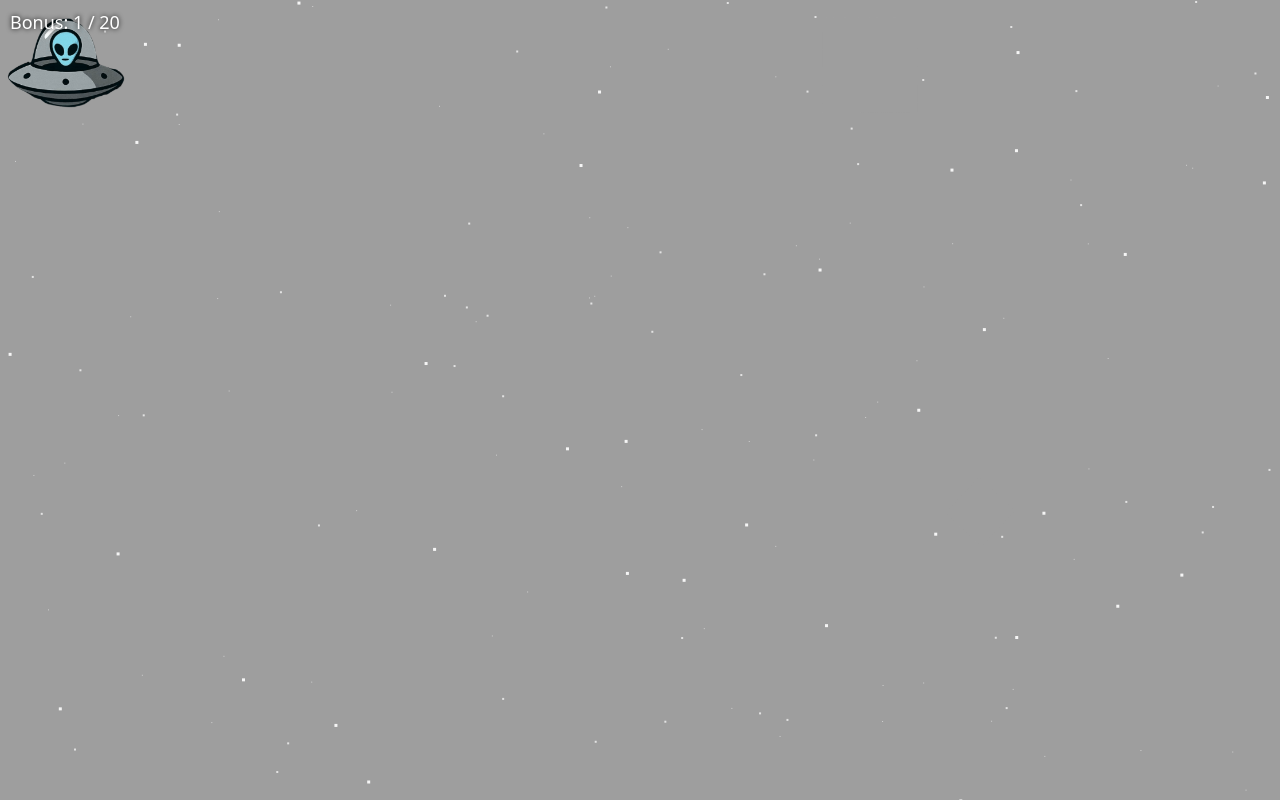
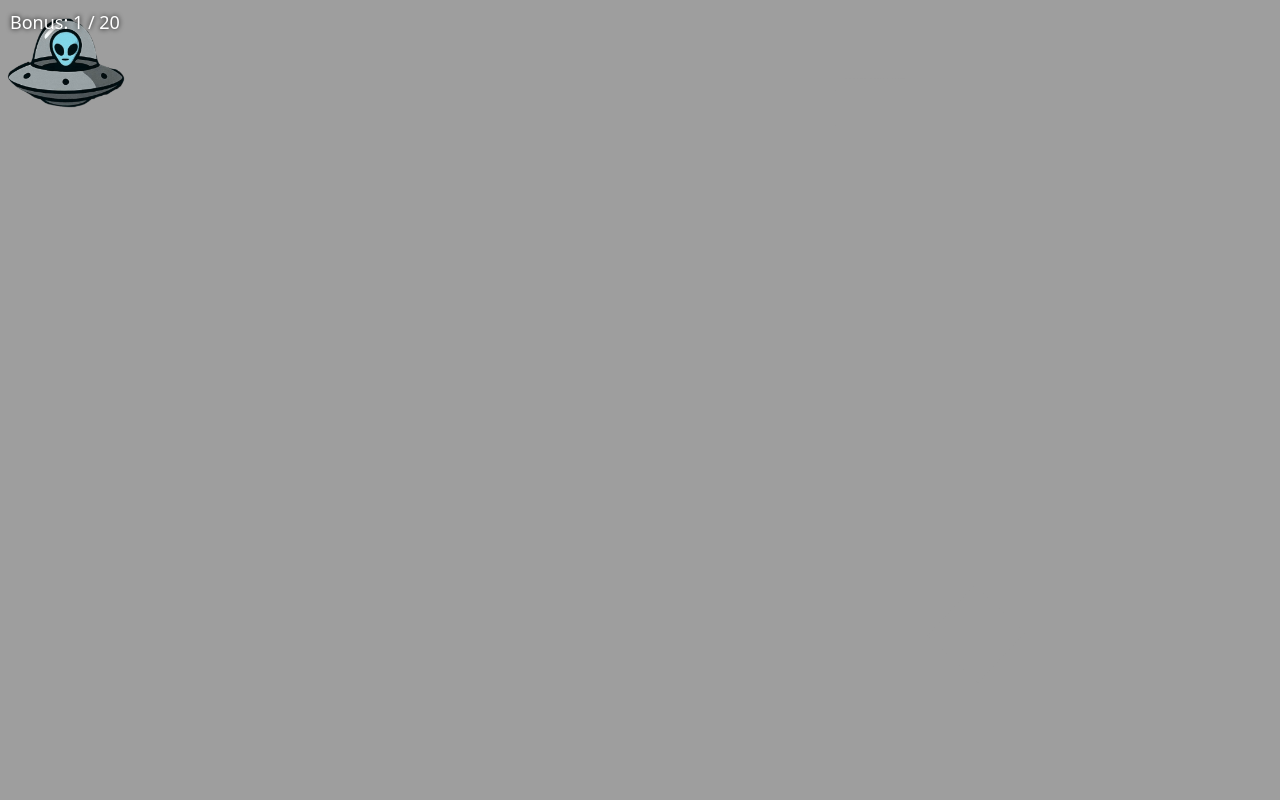
Before and after one commit to Annnnnnnnnnna/Space-Arc-Game, a plain HTML site: page index.html in a window 1280 px wide. Both pictures are taken after a click on the button "Start Game". Drawn offline with Linux system fonts and the light colour scheme.

Commit message:
Refactor game code and remove parallax stars
Refactor game logic and remove star functionality.

```diff
--- a/index.html
+++ b/index.html
@@ -101,64 +101,19 @@
     const startScreen = document.getElementById('startScreen');
     const startBtn = document.getElementById('startBtn');
 
-    let state = 'start'; // 'start', 'playing', 'victoryGlow', 'gameOver'
+    let state = 'start'; // start, playing, victoryGlow, gameOver
 
-    // ---------- PARALLAX STARS ----------
-    let stars = [];
-    const starLayers = [
-      { count: 70, speed: 15, size: 1, alpha: 0.5 },  // far layer
-      { count: 50, speed: 30, size: 2, alpha: 0.7 },  // middle layer
-      { count: 35, speed: 55, size: 3, alpha: 0.9 }   // near layer
-    ];
-
-    function initStars() {
-      stars = [];
-      starLayers.forEach(layer => {
-        for (let i = 0; i < layer.count; i++) {
-          stars.push({
-            x: Math.random() * canvas.width,
-            y: Math.random() * canvas.height,
-            speed: layer.speed,
-            size: layer.size,
-            alpha: layer.alpha
-          });
-        }
-      });
-    }
-
-    function updateStars(dt) {
-      stars.forEach(star => {
-        star.y += star.speed * dt;
-        if (star.y > canvas.height) {
-          star.y = -star.size;
-          star.x = Math.random() * canvas.width;
-        }
-      });
-    }
-
-    function drawStars() {
-      stars.forEach(star => {
-        ctx.save();
-        ctx.globalAlpha = star.alpha;
-        ctx.fillStyle = 'white';
-        ctx.fillRect(star.x, star.y, star.size, star.size);
-        ctx.restore();
-      });
-    }
-
-    // ---------- CANVAS RESIZE ----------
     function resizeCanvas() {
       canvas.width = window.innerWidth;
       canvas.height = window.innerHeight;
-      initStars();
     }
     window.addEventListener('resize', resizeCanvas);
     resizeCanvas();
 
-    // ---------- IMAGES ----------
+    // Load images
     const bgImg = new Image();
     const playerImg = new Image();
-    const meteorImg1 = new Image(); // p.png
+    const meteorImg1 = new Image();
     const meteorImg2 = new Image(); // i.png
     const bonusImg = new Image();
 
@@ -173,34 +128,23 @@
 
     allImages.forEach(img => img.onload = () => {
       imagesLoaded++;
-      if (imagesLoaded === allImages.length) {
-        startMainLoop();
-      }
+      if (imagesLoaded === allImages.length) init();
     });
 
-    // ---------- GAME STATE ----------
-    let player;
-    let meteors = [];
-    let bonuses = [];
-    let lastTime = 0;
-    let meteorSpawnTimer = 0;
-    let bonusSpawnTimer = 0;
+    let player, meteorites = [], bonuses = [];
+    let lastTime = 0, meteorSpawnTimer = 0, bonusSpawnTimer = 0;
     let collectedBonuses = 0;
 
-    const METEOR_SPAWN_INTERVAL = 600;   // ms
-    const BONUS_SPAWN_INTERVAL  = 1700;  // ms
-    const METEOR_ACCELERATION   = 400;   // px/s^2
-    const TARGET_BONUSES        = 20;
+    const METEOR_SPAWN_INTERVAL = 600;
+    const BONUS_SPAWN_INTERVAL  = 1700;
+    const METEOR_ACCEL = 400;        // вертикальне прискорення
+    const TARGET_BONUSES = 20;
 
     const keys = {};
     const victoryGlow = { active: false, time: 0, duration: 1.2 };
 
-    window.addEventListener('keydown', e => {
-      keys[e.key] = true;
-    });
-    window.addEventListener('keyup', e => {
-      keys[e.key] = false;
-    });
+    window.addEventListener('keydown', e => keys[e.key] = true);
+    window.addEventListener('keyup', e => keys[e.key] = false);
 
     canvas.addEventListener('mousemove', e => {
       if (!player || (state !== 'playing' && state !== 'victoryGlow')) return;
@@ -218,22 +162,20 @@
       if (player.y + player.height > canvas.height) player.y = canvas.height - player.height;
     }
 
-    function startMainLoop() {
+    function init() {
       lastTime = performance.now();
       requestAnimationFrame(gameLoop);
     }
 
     function resetGame() {
-      meteors = [];
+      meteorites = [];
       bonuses = [];
       collectedBonuses = 0;
       victoryGlow.active = false;
       victoryGlow.time = 0;
       state = 'playing';
 
-      const playerWidth = 130;
-      const playerHeight = 130;
-
+      const playerWidth = 130, playerHeight = 130;
       player = {
         x: canvas.width / 2 - playerWidth / 2,
         y: canvas.height - playerHeight - 40,
@@ -258,39 +200,27 @@
       gameOverScreen.style.display = 'none';
     };
 
-    // ---------- METEOR CONFIG ----------
-    const meteorSizeTypes = [
-      { size: 50, speedMin: 280, speedMax: 360 }, // small
-      { size: 70, speedMin: 240, speedMax: 310 }, // medium
-      { size: 95, speedMin: 200, speedMax: 270 }  // large
-    ];
+    function spawnMeteor() {
+      const size = 70;
+      const x = Math.random() * (canvas.width - size);
+      const baseSpeed = 250 + Math.random() * 280; // вертикальна швидкість (швидко)
+      const type = Math.random() < 0.5 ? meteorImg1 : meteorImg2; // випадковий спрайт
 
-    function getRandomMeteorType() {
-      const r = Math.random();
-      if (r < 0.45) return meteorSizeTypes[0];
-      if (r < 0.8)  return meteorSizeTypes[1];
-      return meteorSizeTypes[2];
-    }
+      // Горизонтальна швидкість (для польоту під кутом)
+      const vx = (Math.random() * 200) - 100; // від -100 до 100 px/s
 
-    function spawnMeteor() {
-      const typeInfo = getRandomMeteorType();
-      const size = typeInfo.size;
-      const x = Math.random() * (canvas.width - size);
-      const baseSpeed = typeInfo.speedMin + Math.random() * (typeInfo.speedMax - typeInfo.speedMin);
-      const sprite = Math.random() < 0.5 ? meteorImg1 : meteorImg2;
+      // Початковий кут та швидкість обертання
+      const angle = Math.random() * Math.PI * 2;
+      const angleSpeed = (Math.random() * 2 - 1) * 3; // від -3 до 3 рад/с
 
-      const vx = (Math.random() * 220) - 110; // horizontal speed
-      const angle = Math.random() * Math.PI * 2;
-      const angleSpeed = (Math.random() * 2 - 1) * 3; // rotation speed
-
-      meteors.push({
+      meteorites.push({
         x,
         y: -size,
         width: size,
         height: size,
         speed: baseSpeed,
         vx,
-        img: sprite,
+        img: type,
         angle,
         angleSpeed,
         exploding: false,
@@ -302,17 +232,11 @@
       const size = 50;
       const x = Math.random() * (canvas.width - size);
       const speed = 150 + Math.random() * 180;
-      bonuses.push({
-        x,
-        y: -size,
-        width: size,
-        height: size,
-        speed
-      });
+      bonuses.push({ x, y: -size, width: size, height: size, speed });
     }
 
-    function triggerAllMeteorExplosions() {
-      meteors.forEach(m => {
+    function triggerMeteorExplosions() {
+      meteorites.forEach(m => {
         m.exploding = true;
         m.explosionTime = 0;
         m.speed = 0;
@@ -321,11 +245,8 @@
     }
 
     function update(dt) {
-      // Stars always move
-      updateStars(dt);
-
       if (state === 'playing') {
-        // Optional keyboard support in addition to mouse
+        // optional keyboard control
         if (keys['ArrowLeft'] || keys['a'] || keys['A']) player.x -= player.speed * dt;
         if (keys['ArrowRight'] || keys['d'] || keys['D']) player.x += player.speed * dt;
         if (keys['ArrowUp'] || keys['w'] || keys['W']) player.y -= player.speed * dt;
@@ -346,14 +267,14 @@
           bonusSpawnTimer = 0;
         }
 
-        // Update meteors
-        meteors.forEach(m => {
+        meteorites.forEach(m => {
           if (!m.exploding) {
-            m.speed += METEOR_ACCELERATION * dt;
+            m.speed += METEOR_ACCEL * dt;   // прискорення вниз
             m.y += m.speed * dt;
-            m.x += m.vx * dt;
-            m.angle += m.angleSpeed * dt;
+            m.x += m.vx * dt;               // рух вбік
+            m.angle += m.angleSpeed * dt;   // обертання
 
+            // якщо сильно вилітає за межі по X — трохи "повертаємо" назад
             if (m.x < -m.width * 2 || m.x > canvas.width + m.width * 2) {
               m.x = Math.random() * (canvas.width - m.width);
             }
@@ -363,38 +284,27 @@
         });
 
         const EXPLOSION_DURATION = 0.35;
-        meteors = meteors.filter(m =>
+        meteorites = meteorites.filter(m =>
           m.exploding ? m.explosionTime < EXPLOSION_DURATION
                       : m.y < canvas.height + m.height
         );
 
-        // Update bonuses
-        bonuses.forEach(b => {
-          b.y += b.speed * dt;
-        });
+        bonuses.forEach(b => b.y += b.speed * dt);
         bonuses = bonuses.filter(b => b.y < canvas.height + b.height);
 
-        // Check collision with meteors
-        for (let m of meteors) {
+        for (let m of meteorites) {
           if (!m.exploding && isColliding(player, m)) {
             endGame(false);
             return;
           }
         }
 
-        // Check bonus collection
         bonuses = bonuses.filter(b => {
           if (isColliding(player, b)) {
             collectedBonuses++;
             scoreEl.textContent = collectedBonuses;
-
-            // Destroy all meteors with explosions
-            triggerAllMeteorExplosions();
-
-            // Victory condition
-            if (collectedBonuses >= TARGET_BONUSES) {
-              endGame(true);
-            }
+            triggerMeteorExplosions();
+            if (collectedBonuses >= TARGET_BONUSES) endGame(true);
             return false;
           }
           return true;
@@ -402,15 +312,13 @@
 
       } else if (state === 'victoryGlow') {
         const EXPLOSION_DURATION = 0.35;
-        meteors.forEach(m => m.explosionTime += dt);
-        meteors = meteors.filter(m => m.explosionTime < EXPLOSION_DURATION);
+        meteorites.forEach(m => m.explosionTime += dt);
+        meteorites = meteorites.filter(m => m.explosionTime < EXPLOSION_DURATION);
       }
     }
 
     function isColliding(a, b) {
       return (
-        a &&
-        b &&
         a.x < b.x + b.width &&
         a.x + a.width > b.x &&
         a.y < b.y + b.height &&
@@ -419,19 +327,15 @@
     }
 
     function draw(dt) {
-      // Background image
+      // Background
       if (bgImg.complete) {
         const scale = Math.max(canvas.width / bgImg.width, canvas.height / bgImg.height);
-        const w = bgImg.width * scale;
-        const h = bgImg.height * scale;
+        const w = bgImg.width * scale, h = bgImg.height * scale;
         ctx.drawImage(bgImg, (canvas.width - w) / 2, (canvas.height - h) / 2, w, h);
       } else {
         ctx.fillStyle = 'black';
         ctx.fillRect(0, 0, canvas.width, canvas.height);
       }
-
-      // Stars on top of background
-      drawStars();
 
       // Player
       if (player && playerImg.complete) {
@@ -440,8 +344,8 @@
 
       const EXPLOSION_DURATION = 0.35;
 
-      // Meteors
-      meteors.forEach(m => {
+      // Meteors (with rotation)
+      meteorites.forEach(m => {
         if (!m.exploding) {
           const img = m.img || meteorImg1;
           const cx = m.x + m.width / 2;
@@ -468,7 +372,7 @@
         }
       });
 
-      // Victory glow overlay
+      // Victory glow
       if (state === 'victoryGlow' && victoryGlow.active) {
         drawVictoryGlow(dt);
       }
@@ -527,10 +431,8 @@
     function gameLoop(timestamp) {
       const dt = (timestamp - lastTime) / 1000;
       lastTime = timestamp;
-
       update(dt);
       draw(dt);
-
       requestAnimationFrame(gameLoop);
     }
 
```
